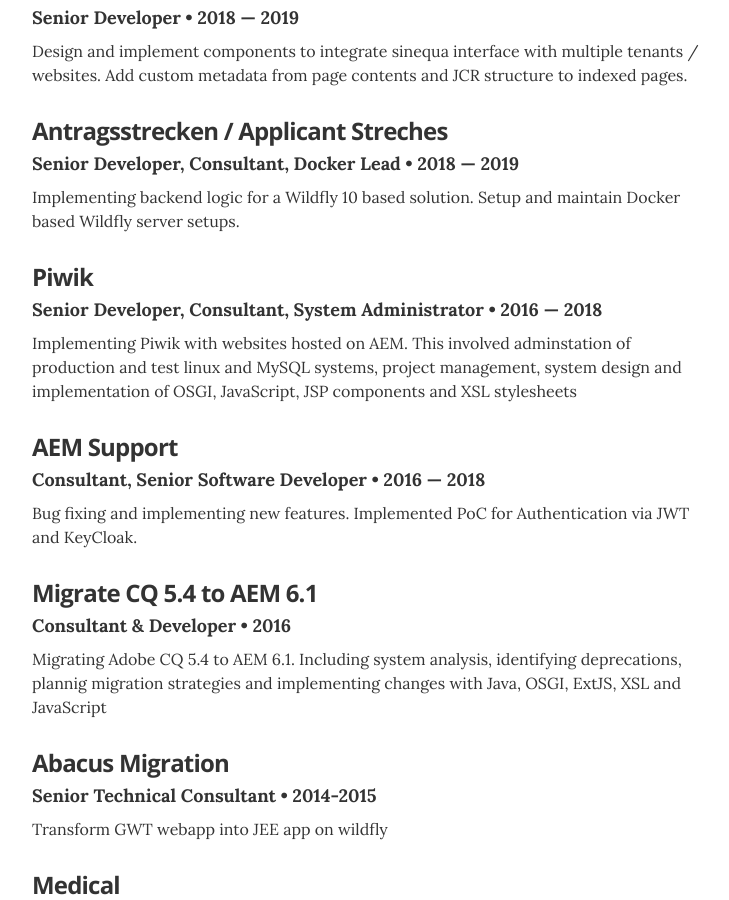
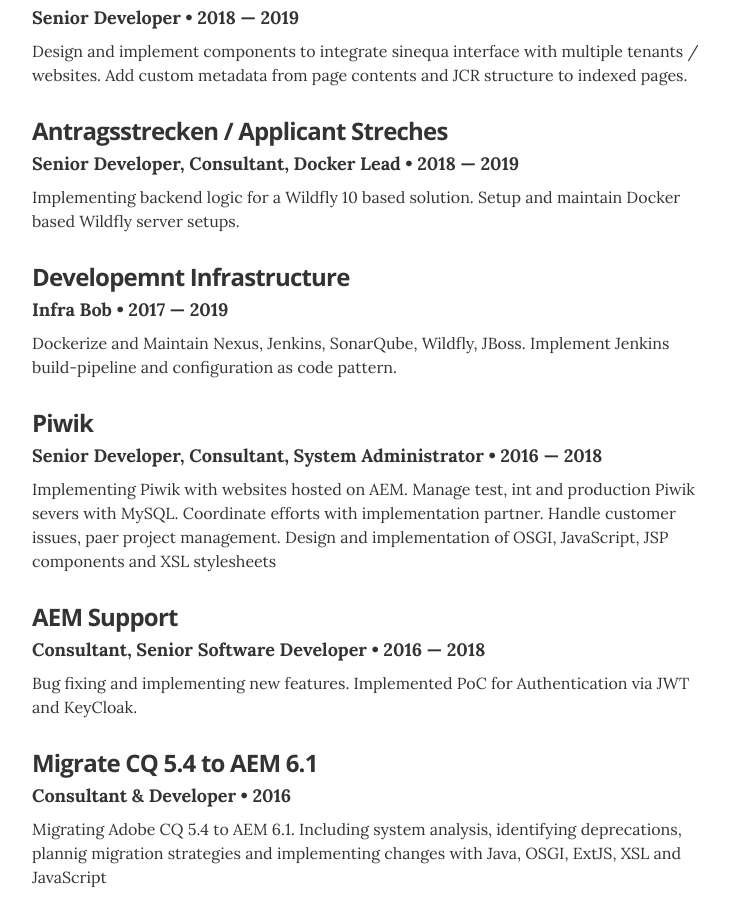
Before and after one commit to CWACoderWithAttitude/resume, a Jekyll site: the page built from index.html, in a window 1280 px wide and 900 px high, scrolled down 3177 px. Shown: the whole window, without its empty margins (268-997 px from the left). Built offline with Jekyll 4.4.1, drawn with Linux system fonts in a browser that asks for light colours.

Commit message:
added infrabob and extend piwik description

```diff
--- a/_data/projects.yml
+++ b/_data/projects.yml
@@ -10,11 +10,17 @@
   # url: "#"
   description: Implementing backend logic for a Wildfly 10 based solution. Setup and maintain Docker based Wildfly server setups.
 
+- project: Developemnt Infrastructure
+  role: Infra Bob
+  duration: 2017 &mdash; 2019
+  # url: "#"
+  description: Dockerize and Maintain Nexus, Jenkins, SonarQube, Wildfly, JBoss. Implement Jenkins build-pipeline and configuration as code pattern.
+
 - project: Piwik
   role: Senior Developer, Consultant, System Administrator
   duration: 2016 &mdash; 2018
   # url: "#"
-  description: Implementing Piwik with websites hosted on AEM. This involved adminstation of production and test linux and MySQL systems, project management, system design and implementation of OSGI, JavaScript, JSP components and XSL stylesheets
+  description: Implementing Piwik with websites hosted on AEM. Manage test, int and production Piwik severs with MySQL. Coordinate efforts with implementation partner. Handle customer issues, paer project management. Design and implementation of OSGI, JavaScript, JSP components and XSL stylesheets
 
 - project: AEM Support
   role: Consultant, Senior Software Developer
```
